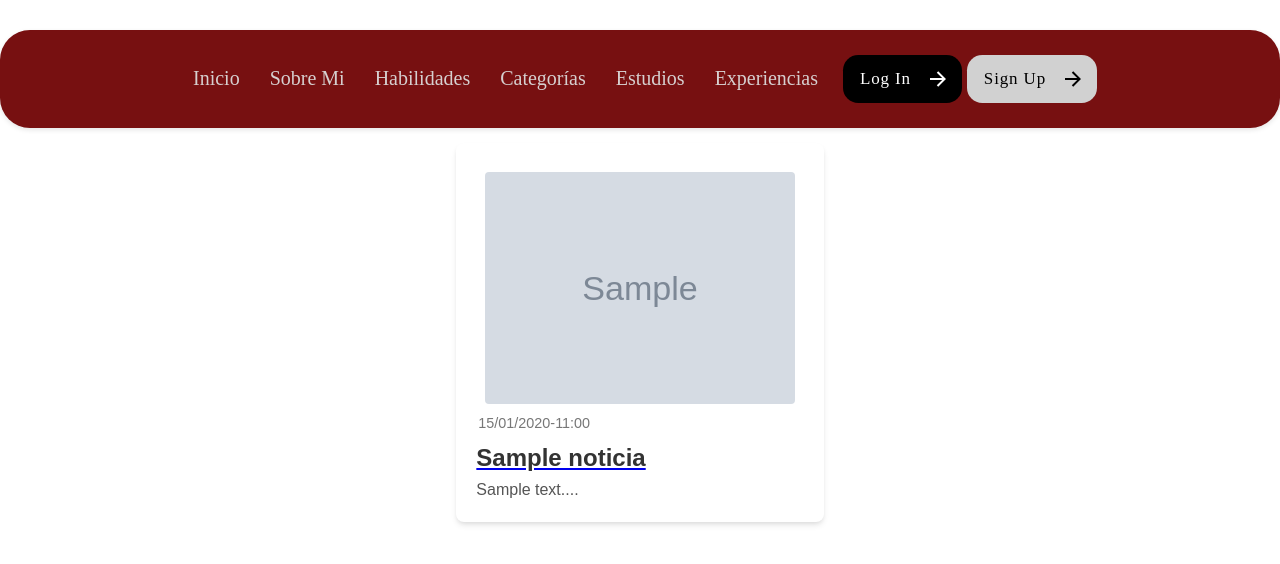
After one commit to hajarziane20/vportfolio_hajar, a Django app: page /lista_noticias in a window 1280 px wide. The commit adds this page. Shown: the top 564 px of the page. Run offline with Django 5.2, Linux system fonts and the light colour scheme; tables that the repository leaves empty hold one stand-in row (values such as "Sample post"); grey boxes marked "Sample" are stand-in pictures.

Commit message:
18/11/2024

```diff
--- a/appportfolio/admin.py
+++ b/appportfolio/admin.py
@@ -80,3 +80,8 @@ admin.site.register(Curriculum, CurriculumAdmin)#el modelo se llama Entrevistado
 
 admin.site.register(DetalleCurriculumEstudio)
 admin.site.register(DetalleCurriculumExperiencia)
+
+class NoticiaAdmin(admin.ModelAdmin):
+    list_display = [field.name for field in Noticia._meta.get_fields() if hasattr(field,'verbose_name')]
+    search_fields = ('id','titulo')
+admin.site.register(Noticia, NoticiaAdmin)
--- a/appportfolio/models.py
+++ b/appportfolio/models.py
@@ -211,3 +211,16 @@ class DetalleCurriculumExperiencia(models.Model):
         ordering = ['id']
     def __str__(self):
         return '%s' % (self.id)
+
+
+
+
+class Noticia(models.Model):
+    id = models.AutoField(primary_key=True)
+    titulo=models.CharField('Titulo', max_length=200, null=True, blank=True)
+    contenido=models.TextField('Contenido', null=True, blank=True)
+    fecha_creacion=models.DateTimeField(auto_now_add=True, null=True, blank=True)
+    imagen=models.ImageField('Imagen',  null=True, blank=True, upload_to='media/')
+
+    def __str__(self):
+        return '%s,%s' % (self.id, self.titulo)
--- a/appportfolio/views.py
+++ b/appportfolio/views.py
@@ -586,3 +586,21 @@ def generar_curriculum(request, pkcur):
     c.save()
 
     return response
+
+
+def lista_noticias(request):
+    noticias=Noticia.objects.all().order_by('-fecha_creacion')
+    return render(request,'lista_noticias.html',{'noticias':noticias})
+
+def crear_noticia(request):
+    if request.method == "POST":
+        titulo = request.POST.get('titulo')
+        contenido = request.POST.get('contenido')
+        imagen = request.FILES.get('imagen')
+
+        if titulo and contenido:
+            noticia=Noticia.objects.create(titulo=titulo, contenido=contenido, imagen=imagen)
+            return redirect(lista_noticias)
+        else:
+            return HttpResponse("Error: El titulo y el contenido son obligatorios", status=400)
+    return  render(request,'crear_noticia.html')
--- a/pportfolio/urls.py
+++ b/pportfolio/urls.py
@@ -56,6 +56,9 @@ urlpatterns = [
     path('crear_curriculum/', views.crear_curriculum, name='crear_curriculum'),
     path('pintar_curriculum/<int:pkcur>/', views.pintar_curriculum, name='pintar_curriculum'),
     path('generar_curriculum/<int:pkcur>/', views.generar_curriculum, name='generar_curriculum'),
+    path('lista_noticias', views.lista_noticias, name='lista_noticias'),
+    path('crear_noticia', views.crear_noticia, name='crear_noticia'),
+
 ]
 
 
--- /dev/null
+++ b/templates/lista_noticias.html
@@ -0,0 +1,125 @@
+{% extends "base.html" %}
+{% load static %}
+
+{% block head %}
+    <title>Blog</title>
+    <style>
+    /* Desde Uiverse.io por Yaya12085 */
+    .card {
+        padding: 20px;
+        max-width: 400px; /* Aumenta el tamaño máximo de la tarjeta */
+        box-shadow: 0 4px 6px -1px rgba(0, 0, 0, 0.1), 0 2px 4px -1px rgba(0, 0, 0, 0.06);
+        background-color: rgb(255, 255, 255);
+        font-family: sans-serif;
+        margin-bottom: 30px; /* Aumenta el margen inferior */
+        border-radius: 8px; /* Bordes más redondeados */
+        transition: transform 0.2s ease-in-out;
+    }
+
+    .card:hover {
+        transform: scale(1.05); /* Agrega un efecto de zoom al pasar el ratón */
+    }
+
+    .content {
+        margin-top: 1rem;
+    }
+
+    .content .header {
+        margin-top: 0.5rem;
+    }
+
+    .image {
+        width: 100%;
+        height: 250px; /* Aumenta la altura de la imagen */
+        border-radius: 4px;
+        padding: 9px;
+        display: flex;
+        justify-content: center;
+        align-items: center;
+    }
+
+    .image img {
+        width: 100%;
+        height: 100%;
+        object-fit: cover; /* Mantiene la proporción de la imagen */
+        border-radius: 4px;
+    }
+
+    .image.no-img {
+        background-color: rgb(205, 235, 255); /* Fondo azul solo si no hay imagen */
+        justify-content: center;
+        display: flex;
+    }
+
+    .tag {
+        text-transform: capitalize;
+        background-color: rgba(0, 0, 0, 0.425);
+        padding: 2px 8px;
+        border-radius: 4px;
+        color: #fff;
+    }
+
+    .date {
+        display: flex;
+        font-size: 0.9rem; /* Aumenta el tamaño de la fecha */
+        line-height: 1rem;
+        align-items: center;
+        margin: 2px;
+        color: #777;
+    }
+
+    .title {
+        display: block;
+        font-size: 1.5rem; /* Aumenta el tamaño del título */
+        line-height: 1.35rem;
+        font-weight: 600;
+        padding-bottom: 10px;
+        padding-top: 14px;
+        color: #333;
+    }
+
+    .description {
+        line-height: 1.5;
+        font-size: 1rem; /* Aumenta el tamaño de la descripción */
+        color: #555;
+    }
+
+    /* Contenedor para mostrar las noticias en formato de galería */
+    .gallery {
+        display: flex;
+        flex-wrap: wrap;
+        justify-content: space-around;
+    }
+
+    .gallery .card {
+        margin: 15px; /* Espaciado más grande entre las tarjetas */
+    }
+    </style>
+{% endblock %}
+
+{% block content %}
+    <div class="gallery">
+        {% for noticia in noticias %}
+            <div class="card">
+                <div class="header">
+                    <div class="image {% if not noticia.imagen %}no-img{% endif %}">
+                        {% if noticia.imagen %}
+                            <img src="{{ noticia.imagen.url }}" alt="{{ noticia.titulo }}">
+                        {% else %}
+                            <span class="tag">Sin Imagen</span>
+                        {% endif %}
+                    </div>
+                    <div class="date">
+                        <span>{{ noticia.fecha_creacion|date:"d/m/Y-H:i" }}</span>
+                    </div>
+                </div>
+                <div class="info">
+                    <a rel="noopener noreferrer" href="#" class="block">
+                        <span class="title">{{ noticia.titulo }}</span>
+                    </a>
+                    <p class="description">{{ noticia.contenido|slice:":150" }}...</p>  <!-- Muestra los primeros 150 caracteres -->
+                </div>
+            </div>
+        {% endfor %}
+    </div>
+{% endblock content %}
--- a/templates/navbar.html
+++ b/templates/navbar.html
@@ -92,7 +92,9 @@
                     </li>
                     <li><a href="{% url 'listar_entrevistadores' %}">Entrevistadores</a></li>
 
-                        <li><a href="{% url 'pintar_curriculum' pkcur %}">Curriculum</a></li>
+                    <li><a href="{% url 'pintar_curriculum' pkcur=1 %}">Curriculum</a></li>
+                    <li><a href="{% url 'crear_noticia' %}">Crear Noticia</a></li>
+                    <li><a href="{% url 'lista_noticias' %}">Noticias</a></li>
 
                     <!--<a href="{% url 'contacto' %}">Enviar email</a></li>-->
                 {% endif %}
```
Also changed, not shown: templates/crear_noticia.html (added, +34 -0 lines), appportfolio/migrations/0013_noticia.py (added), appportfolio/migrations/0014_alter_noticia_contenido_alter_noticia_titulo.py (added), appportfolio/migrations/0015_alter_noticia_contenido_alter_noticia_titulo.py (added), appportfolio/migrations/0016_alter_noticia_imagen.py (added), appportfolio/migrations/0017_alter_noticia_contenido_alter_noticia_titulo.py (added), media/media/La_inteligencia_Artificial_IA_en_la_moda_Blogdemoda_es.jfif (added), media/media/NFT_market_place.jfif (added), media/media/Plantilla_de_cv_minimalista___Vector_Gratis.jfif (added), media/media/To-Do_List_App_Ui.jfif (added), media/media/descarga_1.jfif (added).
